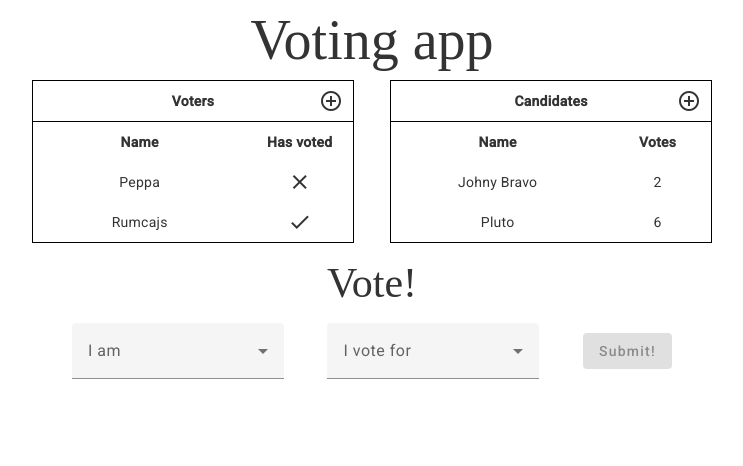
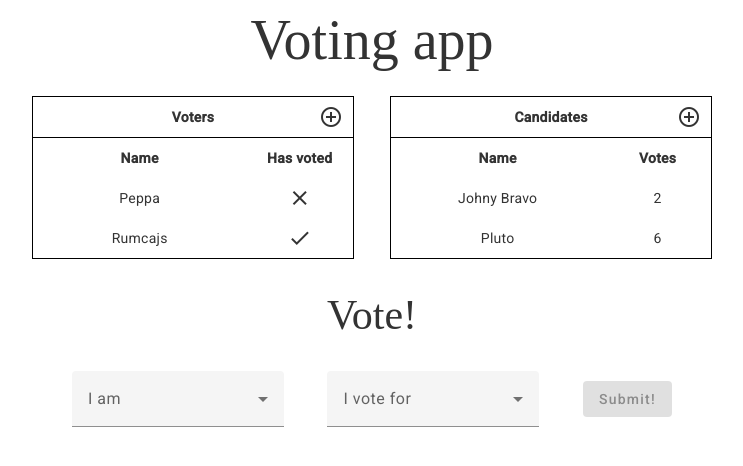
Before and after one commit to mpiotrowsky/voting-app, an Angular app: page / in a window 1280 px wide. Shown: the top 466 px of the page, without its empty margins (268-1011 px from the left). Built offline with nearby package versions, Linux system fonts and the light colour scheme; a web font is replaced by a local one.

Commit message:
Improve styling

```diff
--- a/src/app/app.component.html
+++ b/src/app/app.component.html
@@ -1,5 +1,5 @@
 <div class="app">
-    <h1 class="heading-title">Voting app</h1>
+    <h1 class="app-title">Voting app</h1>
     <div class="main-content">
         <app-voters></app-voters>
         <app-candidates></app-candidates>
--- a/src/app/app.component.scss
+++ b/src/app/app.component.scss
@@ -8,10 +8,14 @@
     align-items: center;
 }
 
-.heading-title {
+.app-title {
     font-family: 'Ephesis', cursive;
     font-size: 4em;
-    padding: 24px 8px 8px 8px;
+    padding: 24px 8px;
+}
+
+app-voting {
+    margin-top: 16px;
 }
 
 .main-content {
--- a/src/app/components/candidates/add-candidate-dialog.html
+++ b/src/app/components/candidates/add-candidate-dialog.html
@@ -11,5 +11,5 @@
 </mat-dialog-content>
 <mat-dialog-actions align="center">
   <button mat-button [mat-dialog-close]="false">Cancel</button>
-  <button mat-button [mat-dialog-close]="{ name: name }">Add</button>
+  <button mat-button [mat-dialog-close]="{ name: name }" [disabled]="name === ''">Add</button>
 </mat-dialog-actions>
--- a/src/app/components/voters/add-voter-dialog.html
+++ b/src/app/components/voters/add-voter-dialog.html
@@ -11,5 +11,5 @@
 </mat-dialog-content>
 <mat-dialog-actions align="center">
   <button mat-button [mat-dialog-close]="false">Cancel</button>
-  <button mat-button [mat-dialog-close]="{ name: name }">Add</button>
+  <button mat-button [mat-dialog-close]="{ name: name }" [disabled]="name === ''">Add</button>
 </mat-dialog-actions>
--- a/src/app/components/voting/voting.component.scss
+++ b/src/app/components/voting/voting.component.scss
@@ -2,7 +2,7 @@
     font-family: 'Ephesis', cursive;
     text-align: center;
     font-size: 3em;
-    padding: 24px 8px 8px 8px;
+    padding: 24px 8px;
 }
 
 .voting-form {
```
Also changed, not shown: src/app/components/voting/voting.component.html (line endings or trailing spaces).
